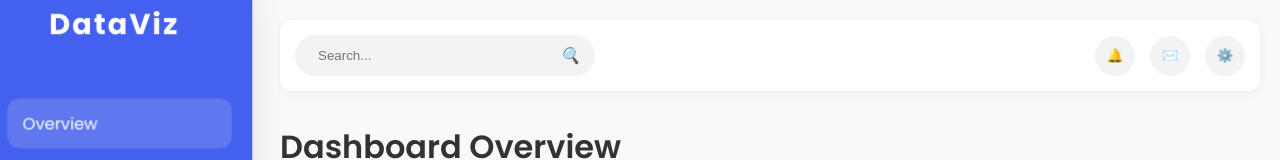
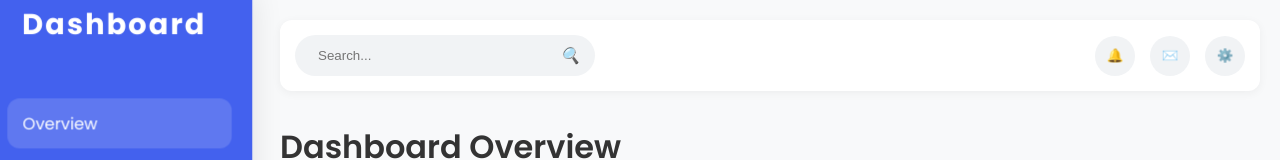
Before and after one commit to Ahmed8881/DashBoard, a plain HTML site: page index.html in a window 1280 px wide. Shown: the top 160 px of the page. Drawn offline with nearby package versions, Linux system fonts and the light colour scheme.

Commit message:
Update logo text in index.html from 'DataViz' to 'Dashboard'

```diff
--- a/index.html
+++ b/index.html
@@ -9,7 +9,7 @@
 <body>
     <div class="dashboard">
         <div class="sidebar">
-            <div class="logo">DataViz</div>
+            <div class="logo">Dashboard</div>
             <nav>
                 <ul>
                     <li class="active"><a href="#" data-section="overview">Overview</a></li>
```
